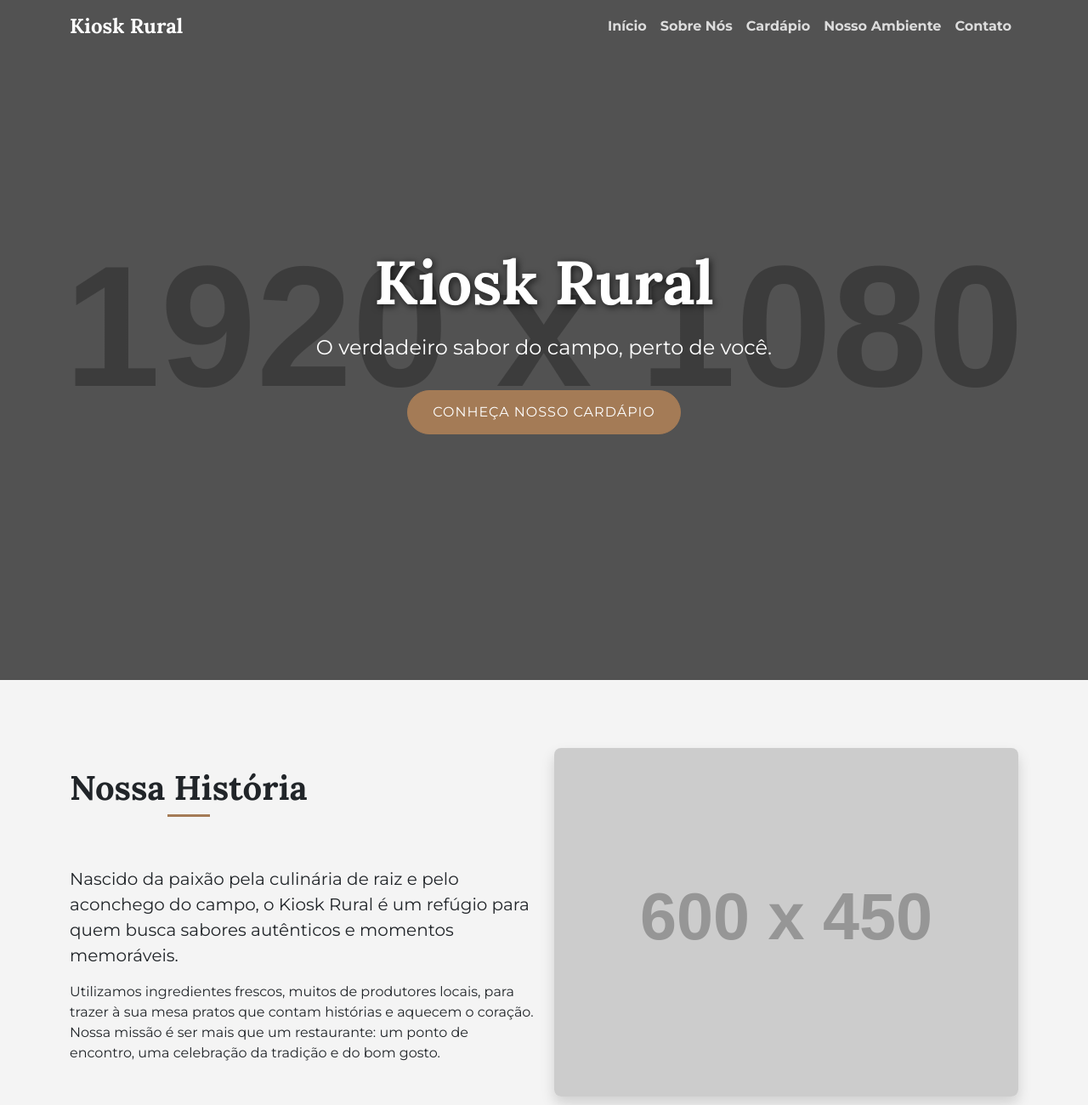
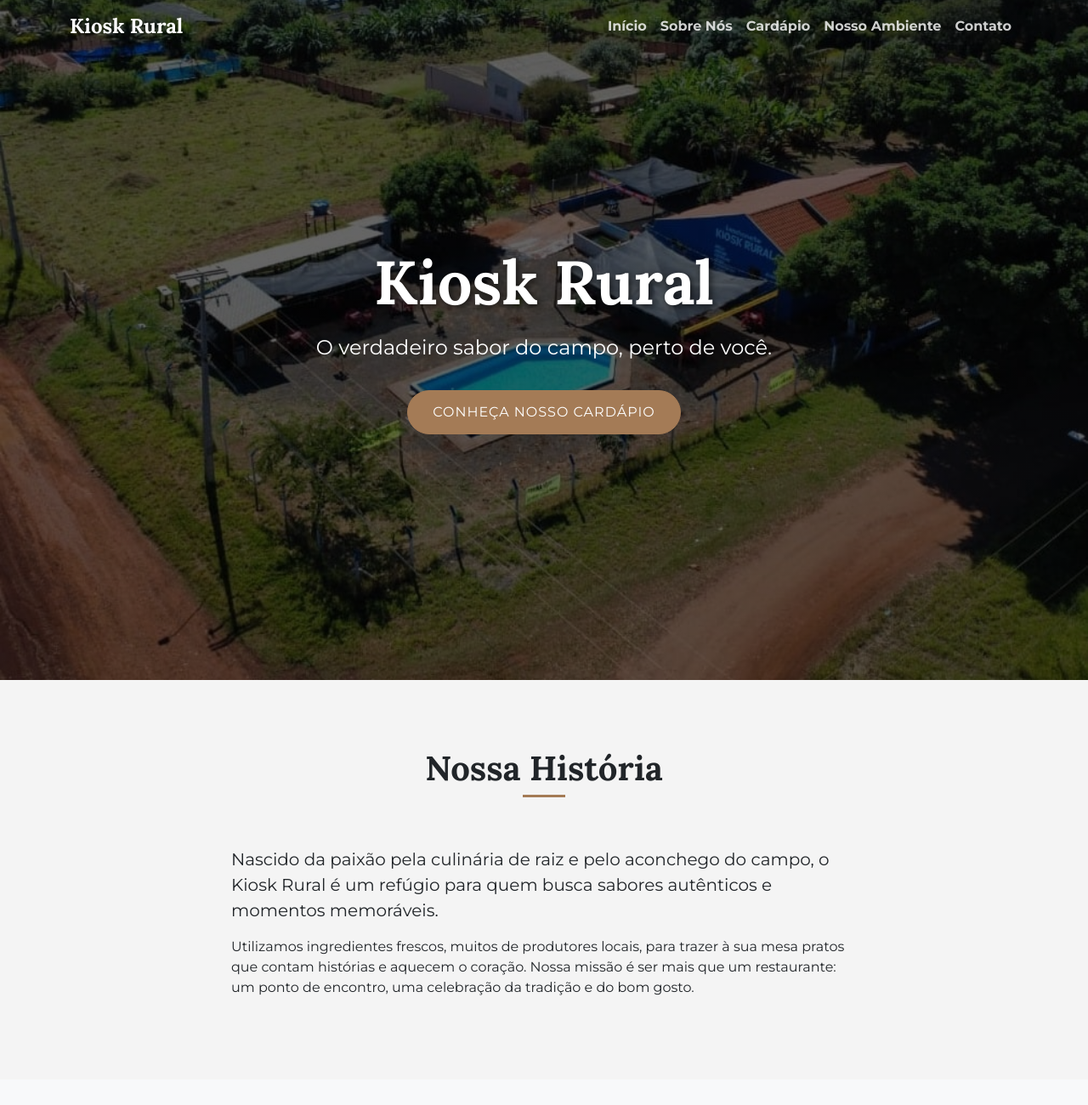
Before and after one commit to Eidaniloderio/KioskRural-web, a plain HTML site: page Index.html in a window 1280 px wide. Shown: the top 1300 px of the page at 85% size. Drawn offline with nearby package versions, Linux system fonts and the light colour scheme; placeholder pictures from the web are drawn by us.

Commit message:
fix: algumas correções de imagem e de textos

```diff
--- a/Index.html
+++ b/Index.html
@@ -48,16 +48,13 @@
 
     <section id="sobre">
         <div class="container">
-            <div class="row align-items-center">
-                <div class="col-lg-6" data-aos="fade-right">
-                    <div class="section-title text-start">
-                         <h2 class="text-start">Nossa História</h2>
+            <div class="row justify-content-center">
+                <div class="col-lg-8" data-aos="fade-up">
+                    <div class="section-title text-center">
+                        <h2>Nossa História</h2>
                     </div>
                     <p class="lead">Nascido da paixão pela culinária de raiz e pelo aconchego do campo, o Kiosk Rural é um refúgio para quem busca sabores autênticos e momentos memoráveis.</p>
                     <p>Utilizamos ingredientes frescos, muitos de produtores locais, para trazer à sua mesa pratos que contam histórias e aquecem o coração. Nossa missão é ser mais que um restaurante: um ponto de encontro, uma celebração da tradição e do bom gosto.</p>
-                </div>
-                <div class="col-lg-6" data-aos="fade-left" data-aos-delay="200">
-                    <img src="https://placehold.co/600x450/a47b56/FFF?text=Cozinha+do+Kiosk" alt="Interior do restaurante Kiosk Rural" class="img-fluid rounded-3 shadow">
                 </div>
             </div>
         </div>
--- a/css/index.css
+++ b/css/index.css
@@ -45,7 +45,7 @@ h1, h2, h3, h4, h5, h6 {
 /* --- Seção Hero (Início) --- */
 .hero-section {
     height: 100vh;
-    background-image: linear-gradient(rgba(0, 0, 0, 0.6), rgba(0, 0, 0, 0.6)), url('https://placehold.co/1920x1080/444/FFF?text=Kiosk+Rural+Ambiente');
+    background-image: linear-gradient(rgba(0, 0, 0, 0.6), rgba(0, 0, 0, 0.6)), url('../midia/foto-drone.jpg'); /* Imagem de fundo */
     background-size: cover;
     background-position: center;
     background-attachment: fixed; /* Efeito Parallax */
```
Also changed, not shown: cardapio.html (+6 -9 lines), midia/foto-drone.jpg (added).
